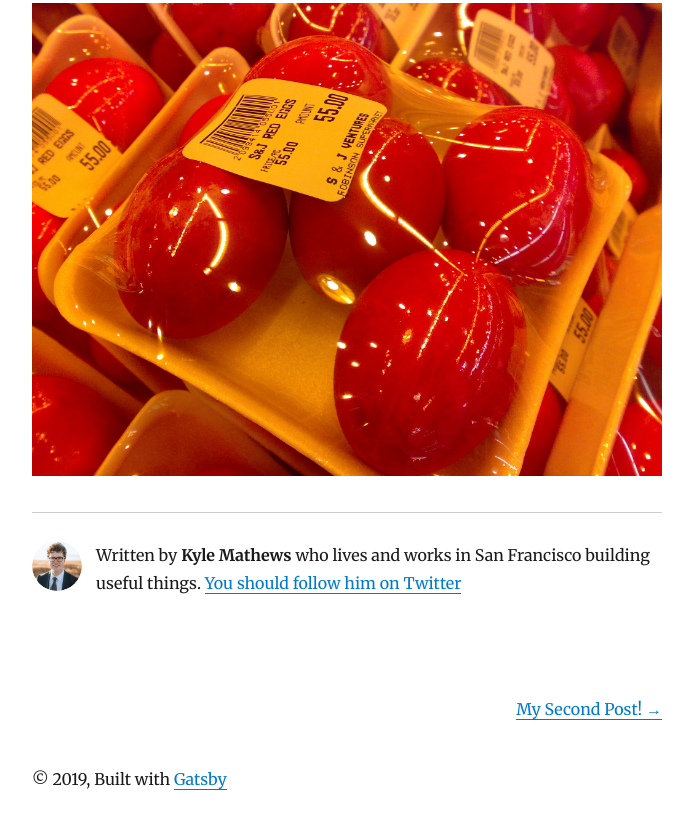
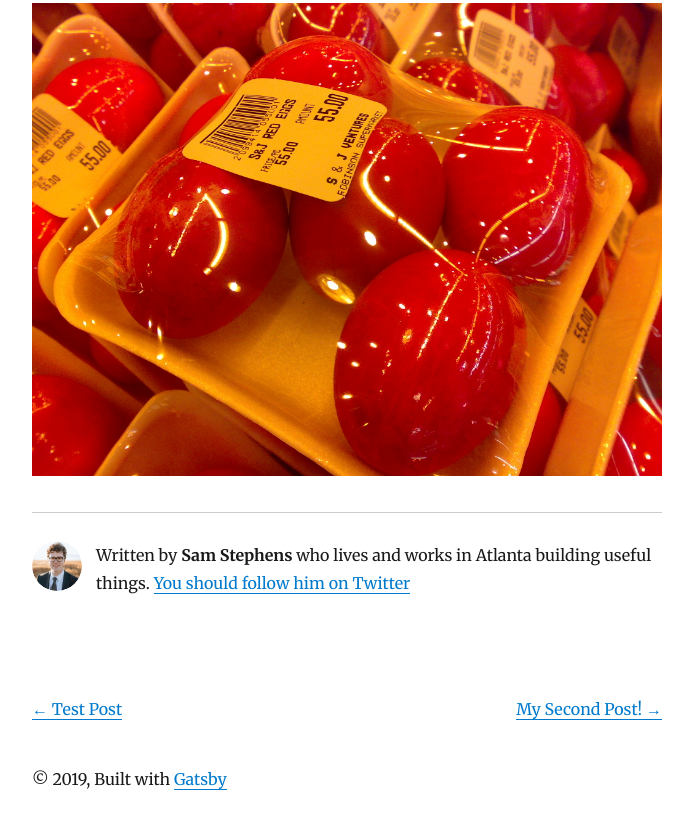
Before and after one commit to UltraLearnCode/Blog, a Gatsby site: page /hello-world/ in a window 1280 px wide. Shown: the part 612-1441 px from the top of the page, without its empty margins (293-986 px from the left). Built offline with nearby package versions, Linux system fonts and the light colour scheme; Gatsby itself is replaced by a stand-in of ours; some packages are replaced by stand-ins of ours.

Commit message:
Initial commit

```diff
--- /dev/null
+++ b/content/blog/test-post/index.md
@@ -0,0 +1,5 @@
+---
+title: Test Post
+---
+
+Hey y'all, this is my test post.
--- a/gatsby-config.js
+++ b/gatsby-config.js
@@ -1,11 +1,11 @@
 module.exports = {
   siteMetadata: {
     title: `Gatsby Starter Blog`,
-    author: `Kyle Mathews`,
-    description: `A starter blog demonstrating what Gatsby can do.`,
+    author: `Sam Stephens`,
+    description: `Learn to code with me!`,
     siteUrl: `https://gatsby-starter-blog-demo.netlify.com/`,
     social: {
-      twitter: `kylemathews`,
+      twitter: `UltraLearnCode`,
     },
   },
   plugins: [
--- a/src/components/bio.js
+++ b/src/components/bio.js
@@ -54,8 +54,7 @@ const Bio = () => {
         }}
       />
       <p>
-        Written by <strong>{author}</strong> who lives and works in San
-        Francisco building useful things.
+        Written by <strong>{author}</strong> who lives and works in Atlanta building useful things.
         {` `}
         <a href={`https://twitter.com/${social.twitter}`}>
           You should follow him on Twitter
```
